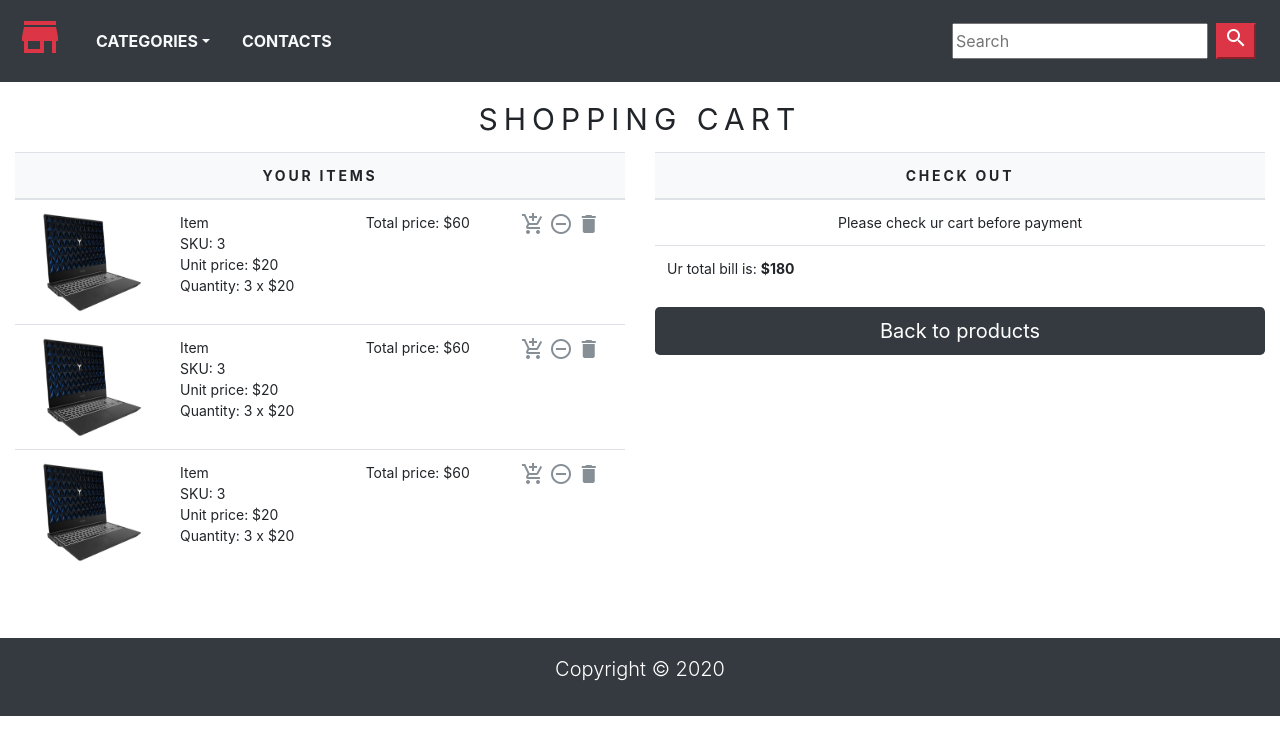
After one commit to rshpak1996/ecomstore, a Django app: page /cart in a window 1280 px wide. The commit adds this page. Shown: the top 755 px of the page. Run offline with Django 3.2, Linux system fonts and the light colour scheme; data that the repository does not hold is empty.

Commit message:
Add shopping cart

```diff
--- /dev/null
+++ b/ecomstore/static/css/cart.css
@@ -0,0 +1,16 @@
+.cart-table {
+    min-width: 480px;
+    font-size: 14px;
+}
+
+.cart-thead {
+    font-weight: normal;
+    text-transform: uppercase;
+    letter-spacing: 0.2em;
+    background-color: #f8f9fa !important;
+}
+
+.cart-icon {
+    text-decoration: none;
+    color: #868e96;
+}
--- a/shop/templates/base/wrapper.html
+++ b/shop/templates/base/wrapper.html
@@ -12,6 +12,8 @@
         integrity="sha384-TX8t27EcRE3e/ihU7zmQxVncDAy5uIKz4rEkgIXeMed4M0jlfIDPvg6uqKI2xXr2" crossorigin="anonymous">
     <link href="https://fonts.googleapis.com/icon?family=Material+Icons" rel="stylesheet">
     <link href="{% static 'css/wrapper.css' %}" rel="stylesheet">
+    <link href="{% static 'css/cart.css' %}" rel="stylesheet">
+
 
     <style>
         .material-icons.md-48 {
--- /dev/null
+++ b/shop/templates/cart.html
@@ -0,0 +1,77 @@
+{% extends 'base/wrapper.html' %}
+
+{% load static %}
+
+{% block title %}
+Cart
+{% endblock %}
+
+{% block content %}
+
+<div class="text-center">
+    <div class="text-center product_title">Shopping Cart</div>
+</div>
+
+<div class="row mx-auto">
+    <div class="col-12 col-sm-12 col-md-12 col-lg-6 text-center">
+        <table class="table cart-table">
+            <thead class="cart-thead">
+                <tr>
+                    <th colspan="4">
+                        Your items
+                    </th>
+                </tr>
+            </thead>
+            {% for i in '123' %}
+            <tr>
+                <td><a href=""><img src="{% static 'images/Lenovo_Legion_Y540-15IRH.jpg' %}" width="100px", height="100px"></a></td>
+                <td class="text-left">
+                    Item
+                    <br>
+                    SKU: 3
+                    <br>
+                    Unit price: $20
+                    <br>
+                    Quantity: 3 x $20
+                </td>
+                <td>
+                    Total price: $60
+                </td>
+                <td>
+                    <a href=""><i class="material-icons cart-icon">add_shopping_cart</i></a>
+                    <a href=""><i class="material-icons cart-icon">remove_circle_outline</i></a>
+                    <a href=""><i class="material-icons cart-icon">delete</i></a>
+                </td>
+            </tr>
+            {% endfor %}
+        </table>
+    </div>
+
+    <div class="col-12 col-sm-12 col-md-12 col-lg-6 text-center">
+        <table class="table cart-table">
+            <thead class="cart-thead">
+                <tr>
+                    <th colspan="4">
+                        Check out
+                    </th>
+                </tr>
+            </thead>
+            <tbody>
+                <tr>
+                    <td>Please check ur cart before payment</td>
+                </tr>
+                <tr class="text-left">
+                    <td>Ur total bill is: <strong>$180</strong></td>
+                </tr>
+            </tbody>
+        </table>
+        <div class="mx-auto">
+            <a href="" style="text-decoration: none ;">
+                <button type="button" class="btn btn-lg btn-block bg-dark text-white">
+                    Back to products
+                </button>
+            </a>
+        </div>
+    </div>
+</div>
+{% endblock %}
--- a/shop/urls.py
+++ b/shop/urls.py
@@ -19,6 +19,7 @@ from . import views
 
 urlpatterns = [
     path('', views.home, name='home'),
-    path('<slug:category_slug>', views.home, name='products_by_category'),
-    path('<slug:category_slug>/<slug:product_slug>', views.product, name='product_detail'),
+    path('category/<slug:category_slug>', views.home, name='products_by_category'),
+    path('category/<slug:category_slug>/<slug:product_slug>', views.product, name='product_detail'),
+    path('cart', views.cart, name='cart')
 ]
--- a/shop/views.py
+++ b/shop/views.py
@@ -22,3 +22,7 @@ def product(request, category_slug, product_slug):
         raise e
 
     return render(request, 'product.html', {'product': product})
+
+
+def cart(request):
+    return render(request, 'cart.html')
```
